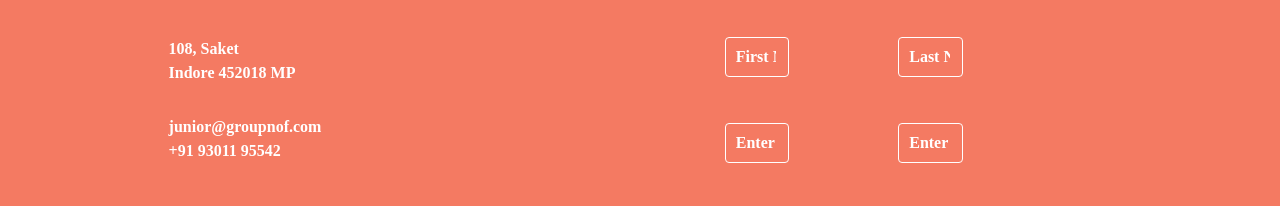
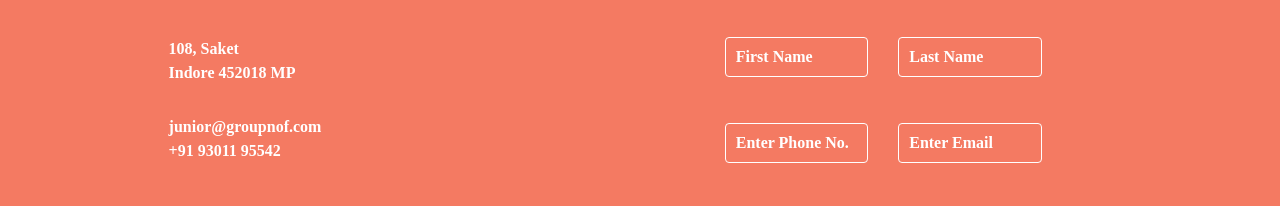
Before and after one commit to NOFjunior/NOFjunior, a plain HTML site: page index.html in a window 1280 px wide. Shown: the part 5546-5752 px from the top of the page. Drawn offline with nearby package versions, Linux system fonts and the light colour scheme; some packages are replaced by stand-ins of ours.

Commit message:
.sec-seven form input
100% width

```diff
--- a/style.css
+++ b/style.css
@@ -439,7 +439,7 @@ body {
   background-color: transparent;
   height: 40px;
   padding-left: 10px;
-  width: 45%;
+  width: 100%;
   font-weight: 600;
   margin-bottom: 30px;
 }
```
